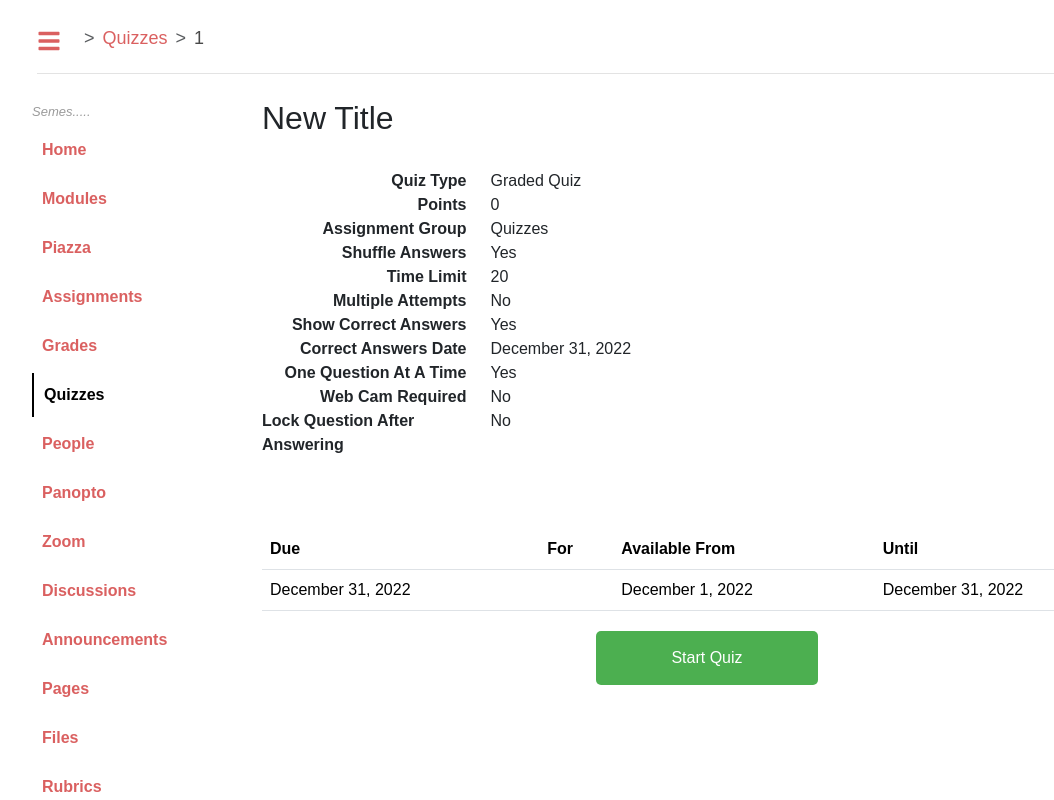
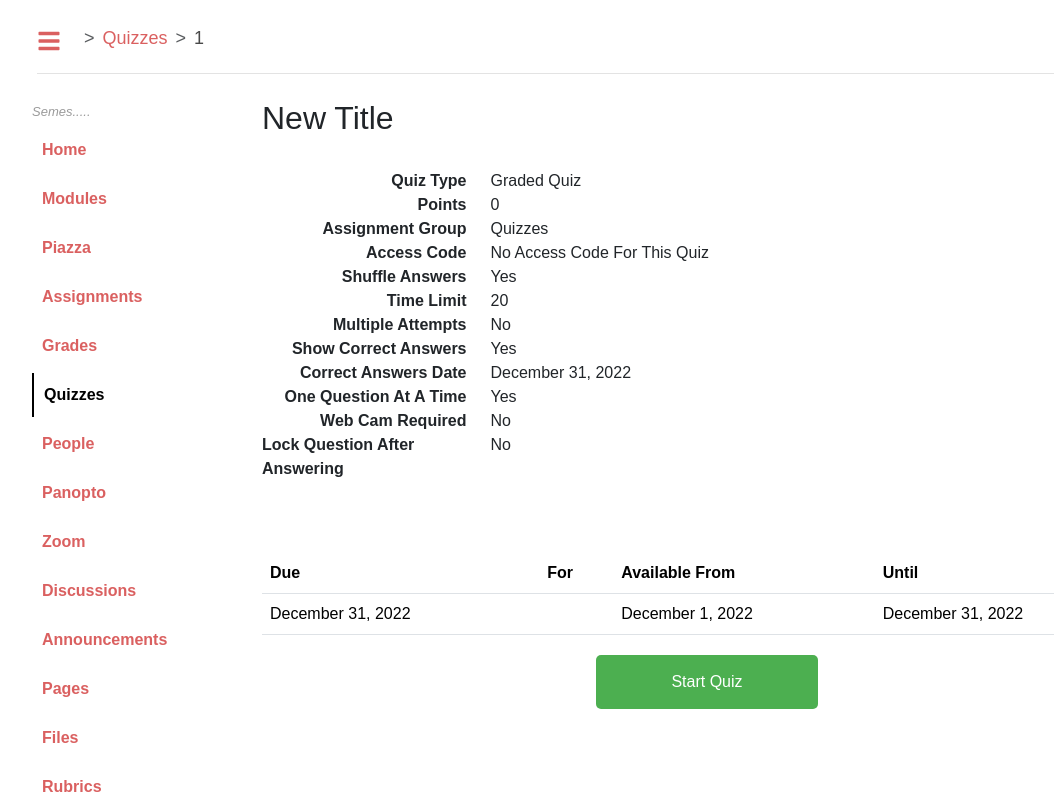
Before and after one commit to Revanth-Kumar-Vennu/project-kanbas-react-web-app, a React (Create React App) app: page /#/Kanbas/Courses/undefined/Quizzes/1 in a window 1280 px wide. Shown: the top 800 px of the page, without its empty margins (73-1127 px from the left). Built offline with nearby package versions, Linux system fonts and the light colour scheme; no server answers.

Commit message:
Access code added

```diff
--- a/src/Kanbas/Courses/Quizzes/Details/index.tsx
+++ b/src/Kanbas/Courses/Quizzes/Details/index.tsx
@@ -248,6 +248,14 @@ function QuizDetails() {
         </div>
         <div className="row">
           <div className="col-3">
+            <strong className="float-right">Access Code</strong>
+          </div>
+          <div className="col-9">{quiz.accessCode !== "" ?
+          quiz.accessCode : "No Access Code For This Quiz"}
+          </div>
+        </div>
+        <div className="row">
+          <div className="col-3">
             <strong className="float-right">Shuffle Answers</strong>
           </div>
           <div className="col-9">{quiz.shuffleAnswers ? "Yes" : "No"}</div>
```
